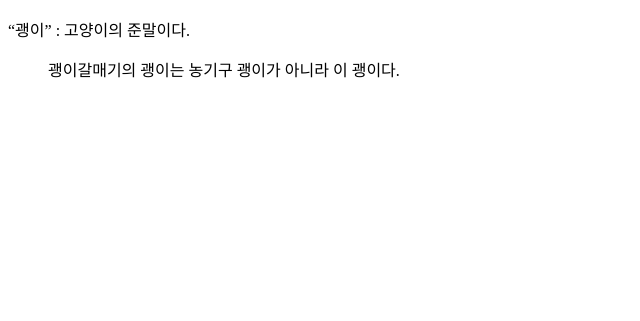
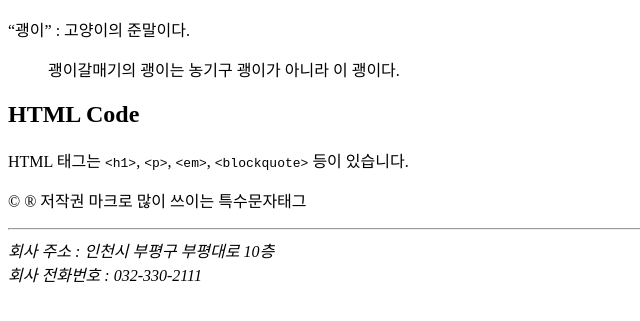
Before and after one commit to gildong-kwak/html_first, a plain HTML site: page tag_0403.html in a window 1280 px wide. Shown: the part 127-448 px from the top of the page, without its empty margins (0-640 px from the left). Drawn offline with Linux system fonts and the light colour scheme.

Commit message:
Add files via upload

```diff
--- a/tag_0403.html
+++ b/tag_0403.html
@@ -11,5 +11,19 @@
         <h2>고양이에 대해서</h2>
         <p><q cite="https://naver.com">괭이</q> : 고양이의 준말이다.</p>
         <blockquote cite="https://google.com">괭이갈매기의 괭이는 농기구 괭이가 아니라 이 괭이다.</blockquote>
+        <h2>HTML Code</h2>
+        <p>HTML 태그는
+            <code>&lt;h1&gt;</code>,
+            <code>&lt;p&gt;</code>,
+            <code>&lt;em&gt;</code>,
+            <code>&lt;blockquote&gt;</code>
+            등이 있습니다.
+        </p>
+        <p>&copy; &reg; 저작권 마크로 많이 쓰이는 특수문자태그</p>
+        <hr>
+        <address>
+            회사 주소 : 인천시 부평구 부평대로 10층<br>
+            회사 전화번호 : 032-330-2111
+        </address>
     </body>
 </html>
```
Also changed, not shown: 1 other file.
